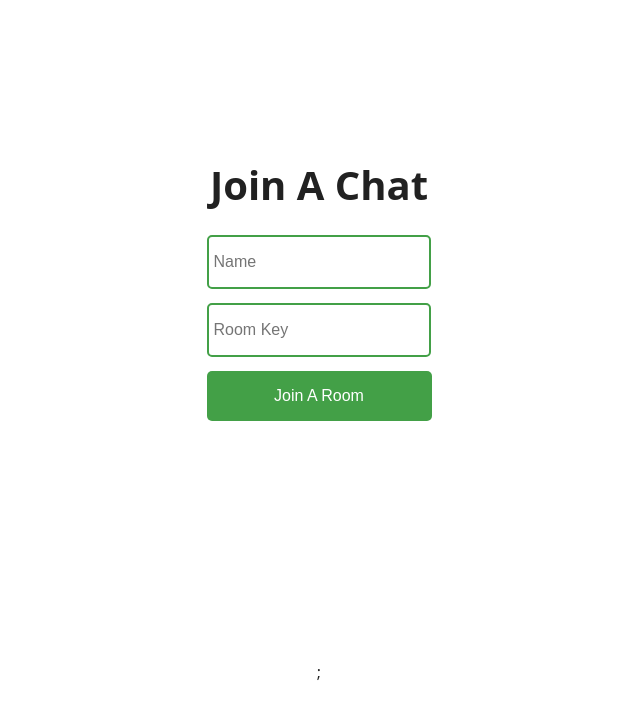
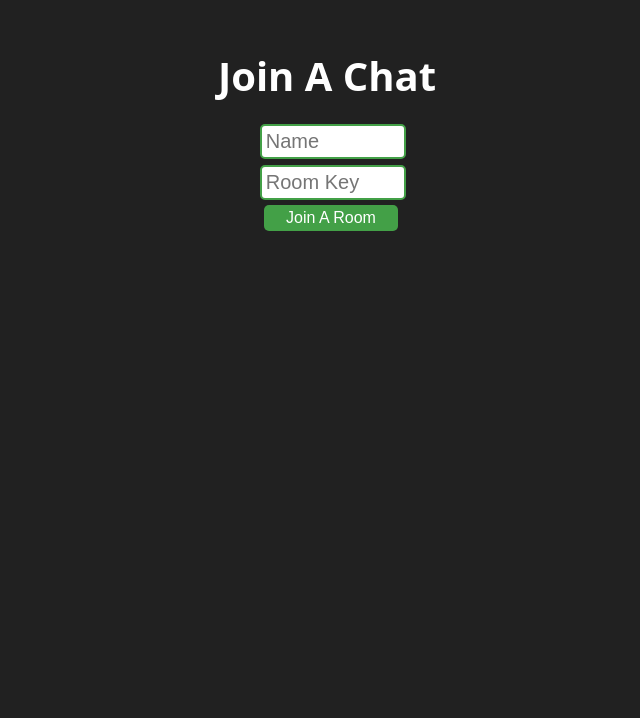
Before and after one commit to RegisRay/Mr-Chat, a React (Create React App) app in the folder client/: page / in a window 1280 px wide. Shown: the top 718 px of the page, without its empty margins (321-961 px from the left). Built offline with nearby package versions, Linux system fonts and the light colour scheme; no server answers.

Commit message:
Changed the bg-colour, Intial stage of dark theme, Changed the sizes of the component

```diff
--- a/client/src/App.css
+++ b/client/src/App.css
@@ -1,18 +1,16 @@
 .App {
-  width: 100vw;
-  height: 100vh;
-  background: #fff;
-  color: #212121;
+  width: 100%;
+  height: 100%;
   font-family: "Open Sans", sans-serif;
-  display: grid;
   place-items: center;
 }
 body {
-  margin: 0%;
-  padding: 0%;
+  width: 100%;
+  height: 100%;
+  background: #212121;
+  color: #fff;
 }
 @import url("https://fonts.googleapis.com/css?family=Open+Sans:300,400,700");
-
 .joinChatContainer {
   display: flex;
   flex-direction: column;
@@ -24,22 +22,22 @@ body {
   margin-bottom: 1rem;
 }
 .joinChatContainer input {
-  width: 210px;
-  height: 40px;
-  margin: 7px;
+  width: 50%;
+  margin-top:2%;
+  margin-left: 25%;
   border: 2px solid #43a047;
   border-radius: 5px;
-  padding: 5px;
-  font-size: 16px;
+  padding: 1.5%;
+  font-size: 20px;
 }
 
 .joinChatContainer button {
-  width: 225px;
-  height: 50px;
-  margin: 7px;
+  width: 50%;
+  margin-top:2%;
+  margin-left: 26.5%;
   border: none;
   border-radius: 5px;
-  padding: 5px;
+  padding: 1.5%;
   font-size: 16px;
   background: #43a047;
   color: #fff;
@@ -51,8 +49,8 @@ body {
 }
 
 .chat-window {
-  width: 300px;
-  height: 420px;
+  width: 100%;
+  height: 100%;
   border: 2px solid black;
 }
 
@@ -60,7 +58,7 @@ body {
   margin: 0;
 }
 .chat-window .chat-header {
-  height: 45px;
+  height: 100%;
   background: #263238;
   position: relative;
   cursor: pointer;
--- a/client/src/App.js
+++ b/client/src/App.js
@@ -27,7 +27,7 @@ function App() {
     <div className="App">
         {!showChat?(
         <div className="joinChatContainer">
-            <h3>Join A Chat</h3>
+            <h3 className="header">Join A Chat</h3>
             <input type="text" placeholder="Name"
                    onChange={(event)=>{
                        setUsername(event.target.value);
@@ -44,7 +44,7 @@ function App() {
             )
         : (
             <Chat socket={socket} username={username} room={room}/>
-            )};
+            )}
     </div>
   );
 }
```
